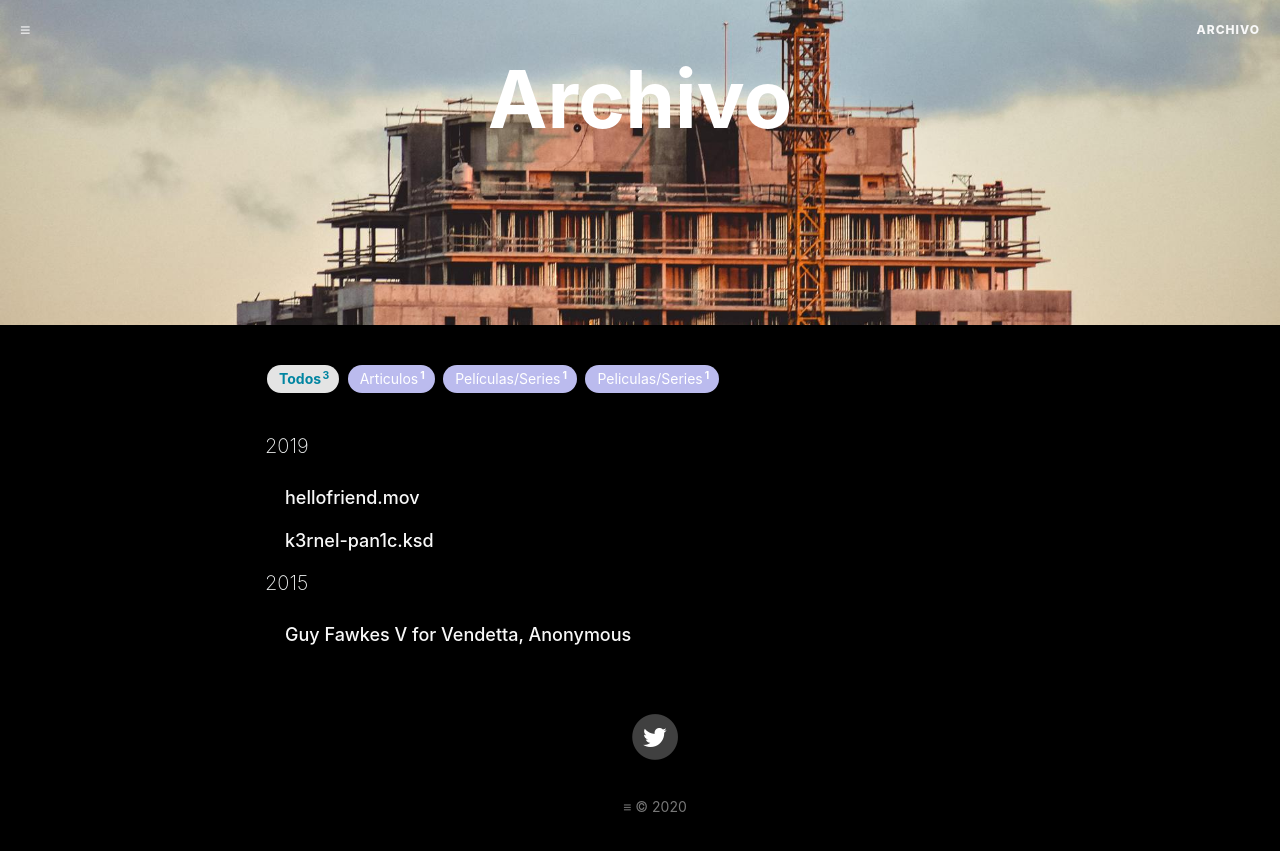
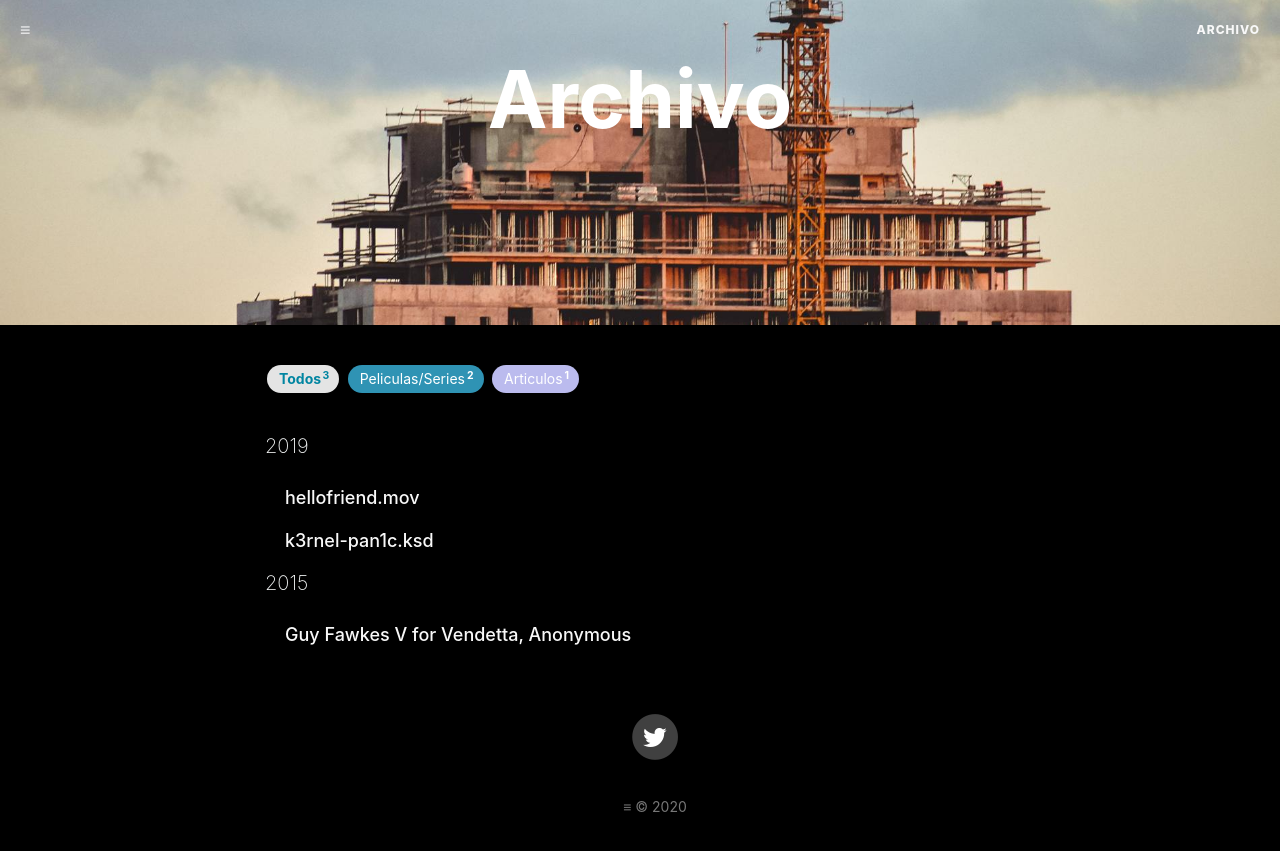
Before and after one commit to eugeniosaintemarie/notes, a Jekyll site: the page built from archive.html, in a window 1280 px wide. Shown: the top 851 px of the page. Built offline with Jekyll 4.4.1, drawn with Linux system fonts in a browser that asks for light colours; comment, search, counter and statistics services are not loaded.

Commit message:
Update 2019-12-29-mrrobotkernelpanic.markdown

```diff
--- a/_posts/2019-12-29-mrrobotkernelpanic.markdown
+++ b/_posts/2019-12-29-mrrobotkernelpanic.markdown
@@ -6,7 +6,7 @@ author:     ""
 header-img: "img/posts/2019-12-29-mrrobotkernelpanic.jpg"
 lang:
 tags:
-  - Películas/Series
+  - Peliculas/Series
 ---
 
 -Dios puede ayudarte.
```
